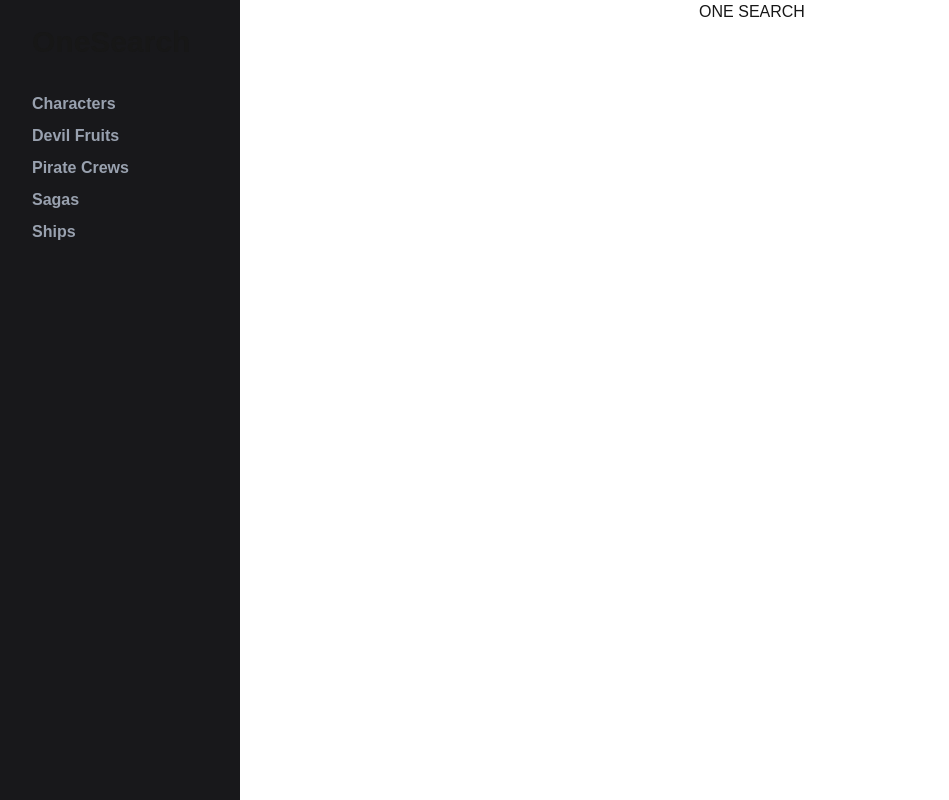
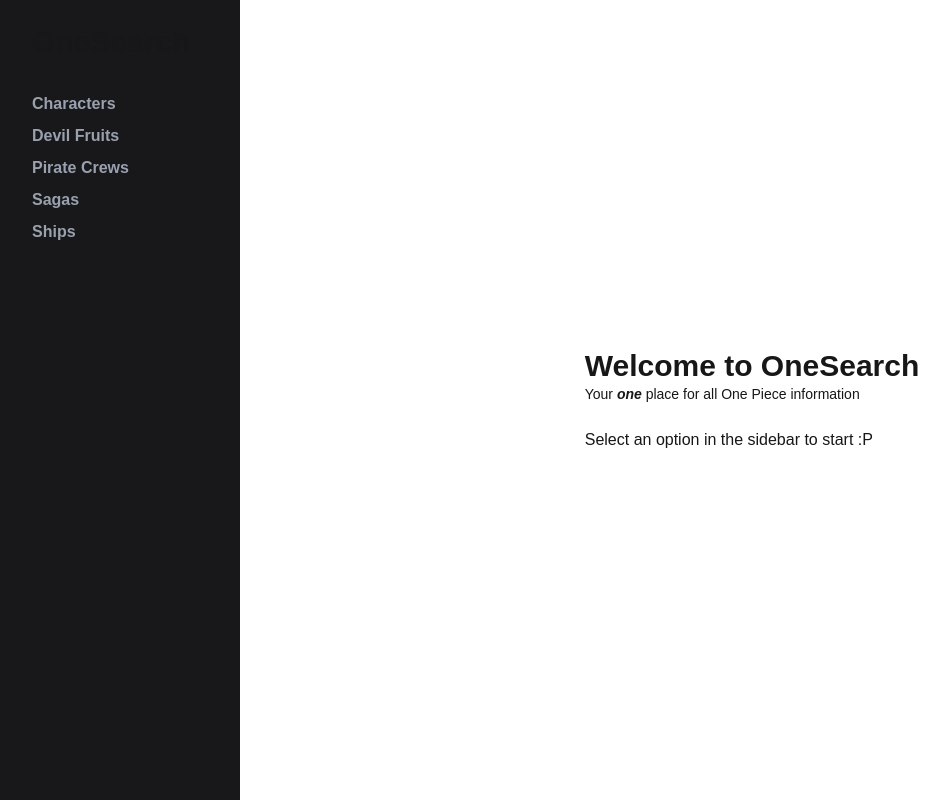
Before and after one commit to Zoldyako/mini-projects, a Next.js app in the folder onepiece-api/: page / in a window 1280 px wide. Shown: the whole page, without its empty margins (16-965 px from the left). Built offline with nearby package versions, Linux system fonts and the light colour scheme.

Commit message:
Update: Landing page

```diff
--- a/onepiece-api/app/layout.tsx
+++ b/onepiece-api/app/layout.tsx
@@ -27,7 +27,7 @@
         <html lang='en'>
             <body className={`flex overflow-hidden ${geistSans.variable} ${geistMono.variable} antialiased`}>
                 <SideBar />
-                <div className='flex justify-center grow'>
+                <div className='flex justify-center items-center grow'>
                     {children}
                 </div>
             </body>
--- a/onepiece-api/app/page.tsx
+++ b/onepiece-api/app/page.tsx
@@ -2,7 +2,10 @@
     return (
         <>
             <main>
-                <h1>ONE SEARCH</h1>
+                <h1 className='text-3xl font-bold'>Welcome to OneSearch</h1>
+                <h2 className='text-sm'>Your <i><strong>one</strong></i> place for all One Piece information</h2>
+                <br />
+                <p>Select an option in the sidebar to start :P</p>
             </main>
         </>
     );
```
